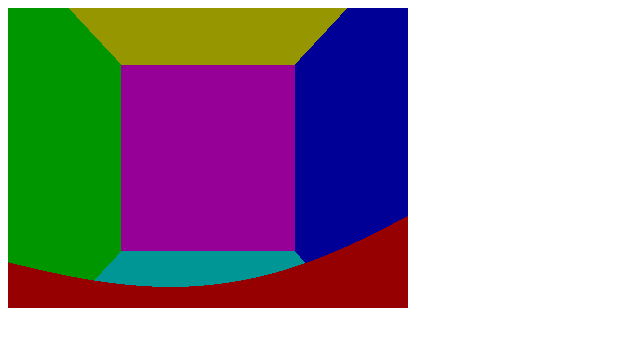
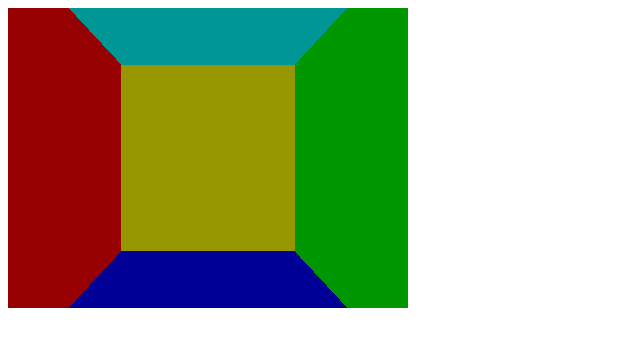
Before and after one commit to herobank110/nora, a plain HTML site: page src/v2/index.html in a window 1280 px wide. Shown: the whole page, without its empty margins (0-640 px from the left). Drawn offline with Linux system fonts and the light colour scheme.

Commit message:
hide sphere

```diff
--- a/src/v2/index.html
+++ b/src/v2/index.html
@@ -109,12 +109,12 @@
          * */
         function makeGeo() {
             return [
-                { ty: 's', c: [10, 20, 50], r: 0.001 },  // sphere
                 { ty: 'p', u: [1, 0, 0], t: 100 },  // left plane
                 { ty: 'p', u: [1, 0, 0], t: -100 },  // right plane
                 { ty: 'p', u: [0, 1, 0], t: 0 },  // floor plane
                 { ty: 'p', u: [0, 1, 0], t: -200 },  // ceiling plane
                 { ty: 'p', u: [0, 0, 1], t: -300 },  // back plane
+                // { ty: 's', c: [0, 20, 200], r: 10 },  // sphere
                 // TODO: light? material camera?
             ]
         }
```
